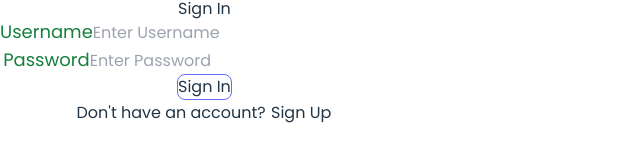
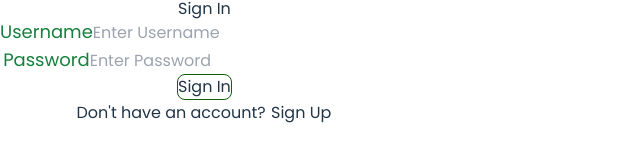
Before and after one commit to sachiniwathudura/Crop-Monitoring-System-Frontend-React, a React (Vite) app: page /login in a window 1280 px wide. In both pictures the pointer is over the button "Sign In". Shown: the top 164 px of the page, without its empty margins (0-640 px from the left). Built offline with nearby package versions, Linux system fonts and the light colour scheme.

Commit message:
update css

```diff
--- a/src/index.css
+++ b/src/index.css
@@ -50,7 +50,7 @@ button {
   transition: border-color 0.25s;
 }
 button:hover {
-  border-color: #646cff;
+  border-color: #0d6003;
 }
 button:focus,
 button:focus-visible {
```
